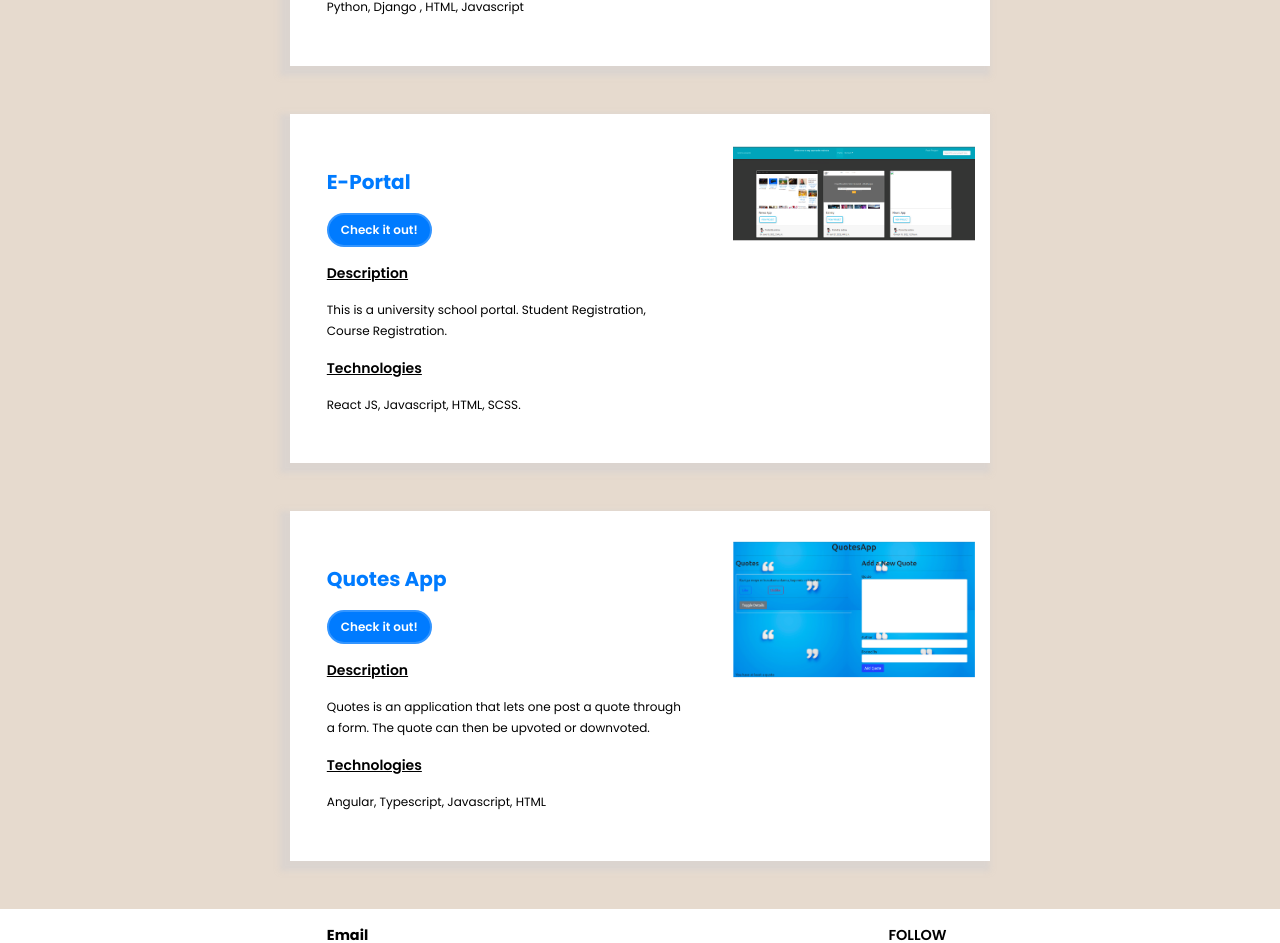
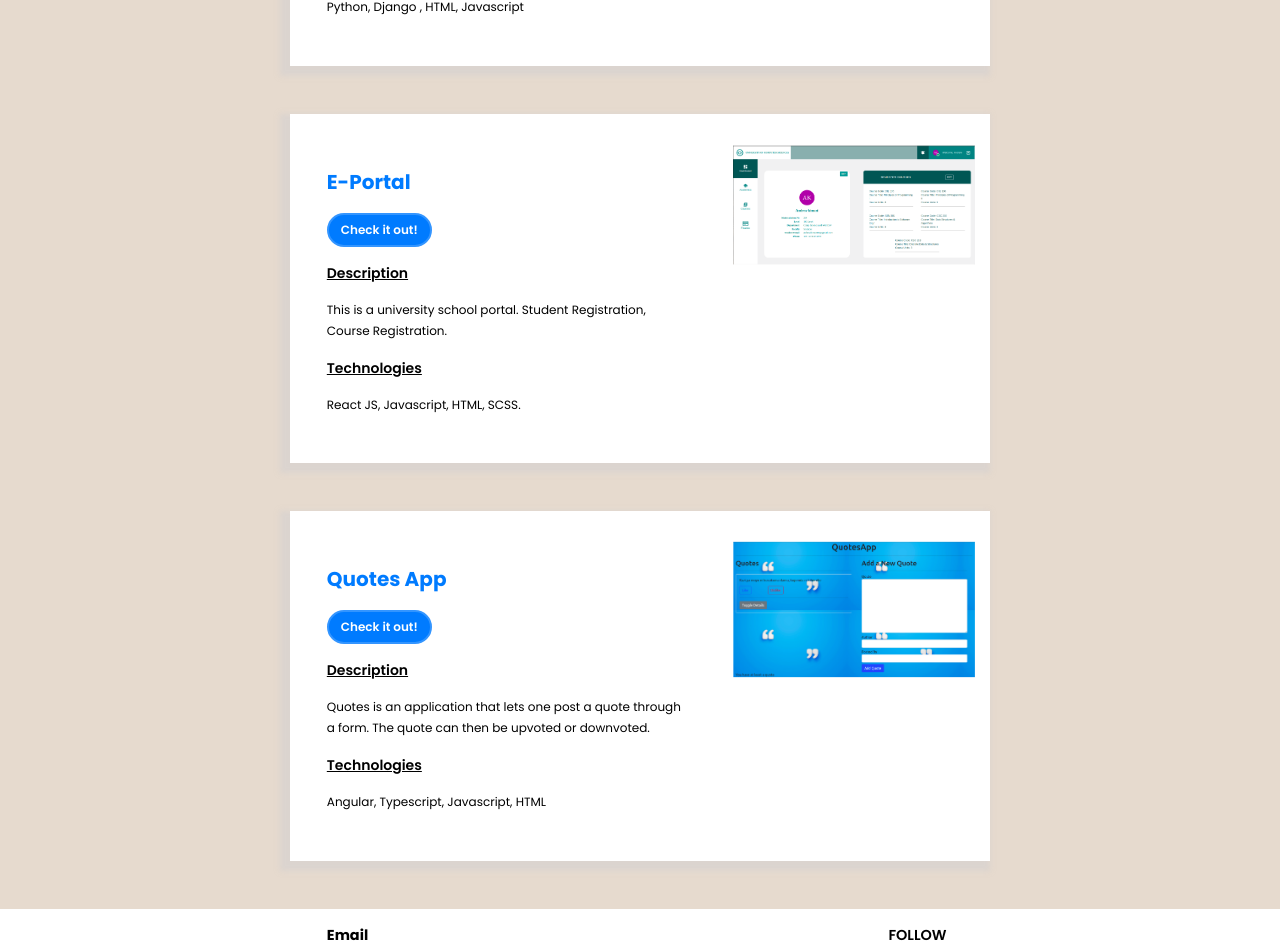
Before and after one commit to andrew4779/Portfolio, a React (Create React App) app: page /projects in a window 1280 px wide. Shown: the part 1433-2376 px from the top of the page. Built offline with nearby package versions, Linux system fonts and the light colour scheme; a web font is replaced by a local one.

Commit message:
import eportal image

```diff
--- a/src/Components/Projects/Projects.js
+++ b/src/Components/Projects/Projects.js
@@ -3,6 +3,7 @@ import Quotes from "../../Assets/Quotes.webp";
 import Awwards from "../../Assets/Awwards.webp";
 import Neighbourhood from "../../Assets/Neighbourhood.webp";
 import news from "../../Assets/news.webp";
+import eportal from "../../Assets/E-Portal.webp";
 
 const Projects = () => {
   return (
@@ -123,7 +124,7 @@ const Projects = () => {
             </p>
           </div>
           <div className="description img-place">
-            <img src={Awwards} alt="" className="md-preview" />
+            <img src={eportal} alt="" className="md-preview" />
           </div>
         </div>
 
```
